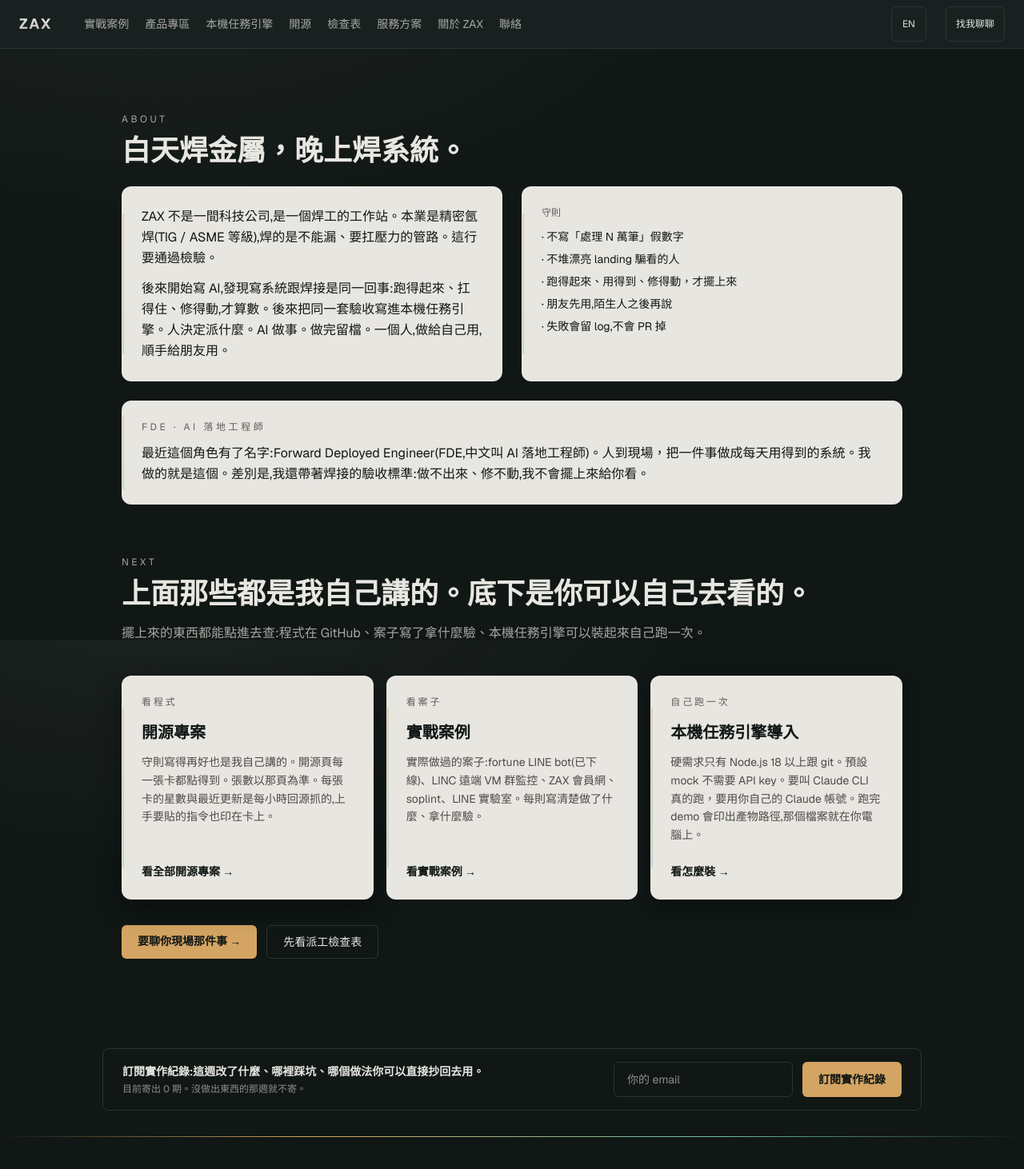
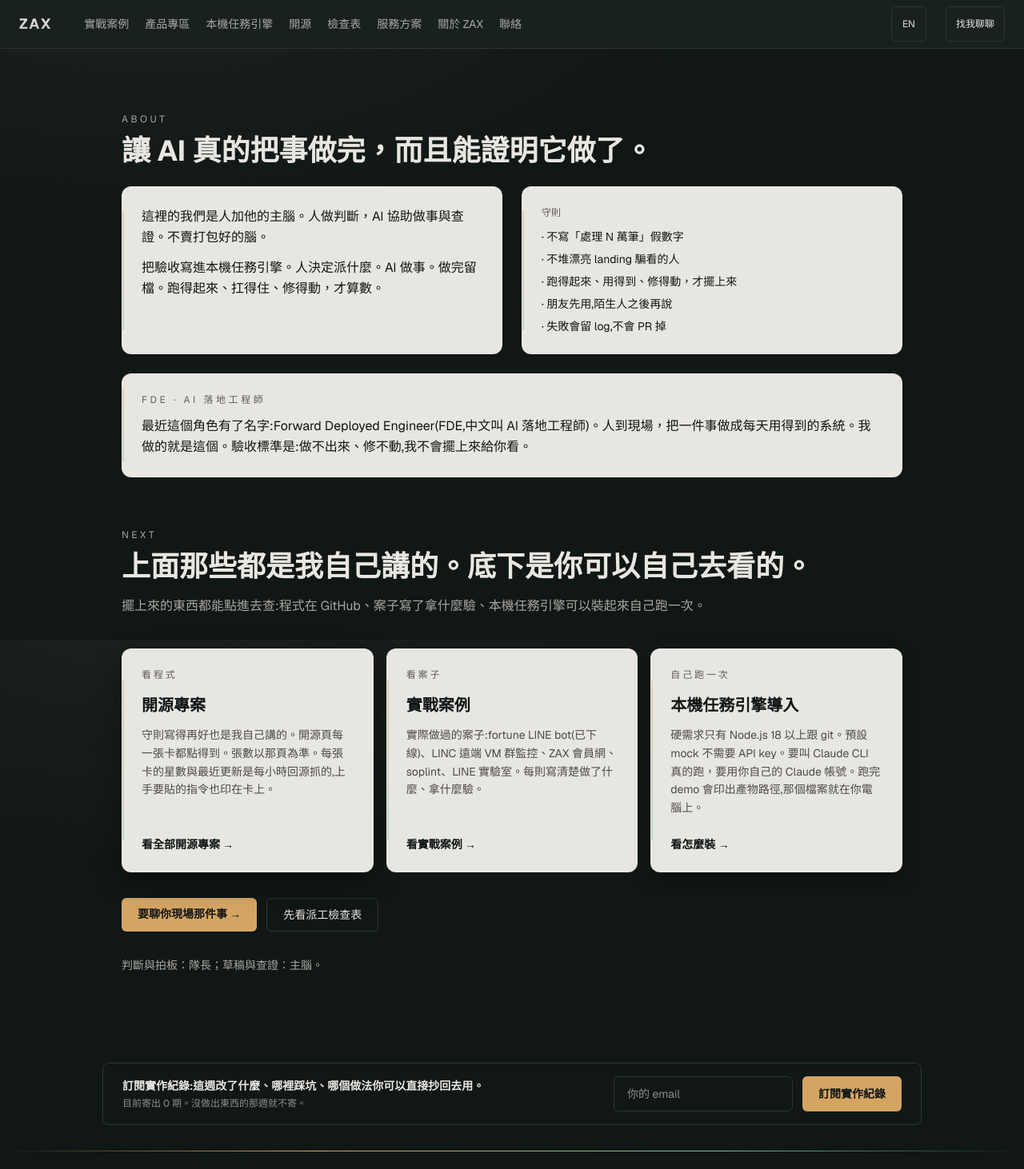
Before and after one commit to zaxardery8011-design/zax-site, a Next.js app: page /about in a window 1280 px wide. Shown: the top 1462 px of the page at 80% size. Built offline with nearby package versions, Linux system fonts and the light colour scheme.

Commit message:
更新關於頁定位與人加主腦說明

```diff
--- a/app/(zh)/about/page.tsx
+++ b/app/(zh)/about/page.tsx
@@ -35,16 +35,16 @@ const exits = [
 ] as const;
 
 export const metadata = pageMetadata({
-  title: "關於 ZAX | 白天焊金屬,晚上焊系統",
+  title: "關於 ZAX | 讓 AI 真的把事做完，而且能證明它做了",
   description:
-    "ZAX 是一個焊工的工作站。本業是精密氬焊(TIG / ASME 等級)。後來把同一套驗收寫進本機任務引擎。人決定派什麼。AI 做事。做完留檔。",
+    "讓 AI 真的把事做完，而且能證明它做了。這裡的我們是人加他的主腦。人做判斷，AI 協助做事與查證。不賣打包好的腦。",
   path: "/about",
 });
 
 export default function About() {
   return (
     <main className="flex flex-col w-full overflow-x-hidden">
-      {/* ── About ── */}
+      {/* About */}
       <section
         id="about"
         className="px-5 sm:px-6 py-20 max-w-5xl mx-auto w-full"
@@ -52,16 +52,16 @@ export default function About() {
         <SectionHeader
           accent="secondary"
           badge="ABOUT"
-          title="白天焊金屬，晚上焊系統。"
+          title="讓 AI 真的把事做完，而且能證明它做了。"
           titleClassName="mb-6"
         />
         <div className="grid md:grid-cols-2 gap-6 text-[color:var(--fg-1)] leading-relaxed">
           <Card className="p-6">
             <p className="mb-3">
-              ZAX 不是一間科技公司,是一個焊工的工作站。本業是精密氬焊(TIG / ASME 等級),焊的是不能漏、要扛壓力的管路。這行要通過檢驗。
+              這裡的我們是人加他的主腦。人做判斷，AI 協助做事與查證。不賣打包好的腦。
             </p>
             <p>
-              後來開始寫 AI,發現寫系統跟焊接是同一回事:跑得起來、扛得住、修得動,才算數。後來把同一套驗收寫進本機任務引擎。人決定派什麼。AI 做事。做完留檔。一個人,做給自己用,順手給朋友用。
+              把驗收寫進本機任務引擎。人決定派什麼。AI 做事。做完留檔。跑得起來、扛得住、修得動，才算數。
             </p>
           </Card>
           <Card className="p-6">
@@ -80,11 +80,11 @@ export default function About() {
             FDE · AI 落地工程師
           </div>
           <p>
-            最近這個角色有了名字:Forward Deployed Engineer(FDE,中文叫 AI 落地工程師)。人到現場，把一件事做成每天用得到的系統。我做的就是這個。差別是,我還帶著焊接的驗收標準:做不出來、修不動,我不會擺上來給你看。
+            最近這個角色有了名字:Forward Deployed Engineer(FDE,中文叫 AI 落地工程師)。人到現場，把一件事做成每天用得到的系統。我做的就是這個。驗收標準是:做不出來、修不動,我不會擺上來給你看。
           </p>
         </Card>
 
-        {/* ── 出口:上面講完了,底下是可以自己去看的 ── */}
+        {/* 出口:上面講完了,底下是可以自己去看的 */}
         <div className="mt-16">
           <SectionHeader
             badge="NEXT"
@@ -123,6 +123,9 @@ export default function About() {
             </CTAButton>
           </div>
         </div>
+        <p className="mt-8 text-sm text-[color:var(--label)]">
+          判斷與拍板：隊長；草稿與查證：主腦。
+        </p>
       </section>
     </main>
   );
```
